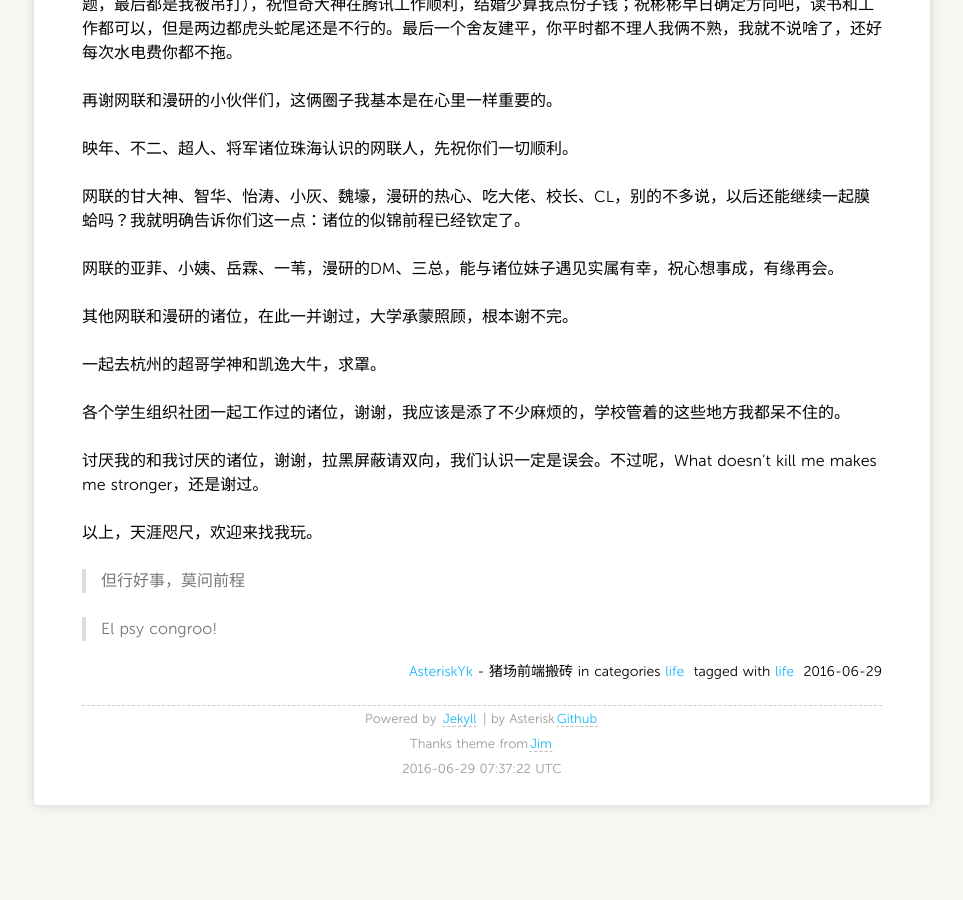
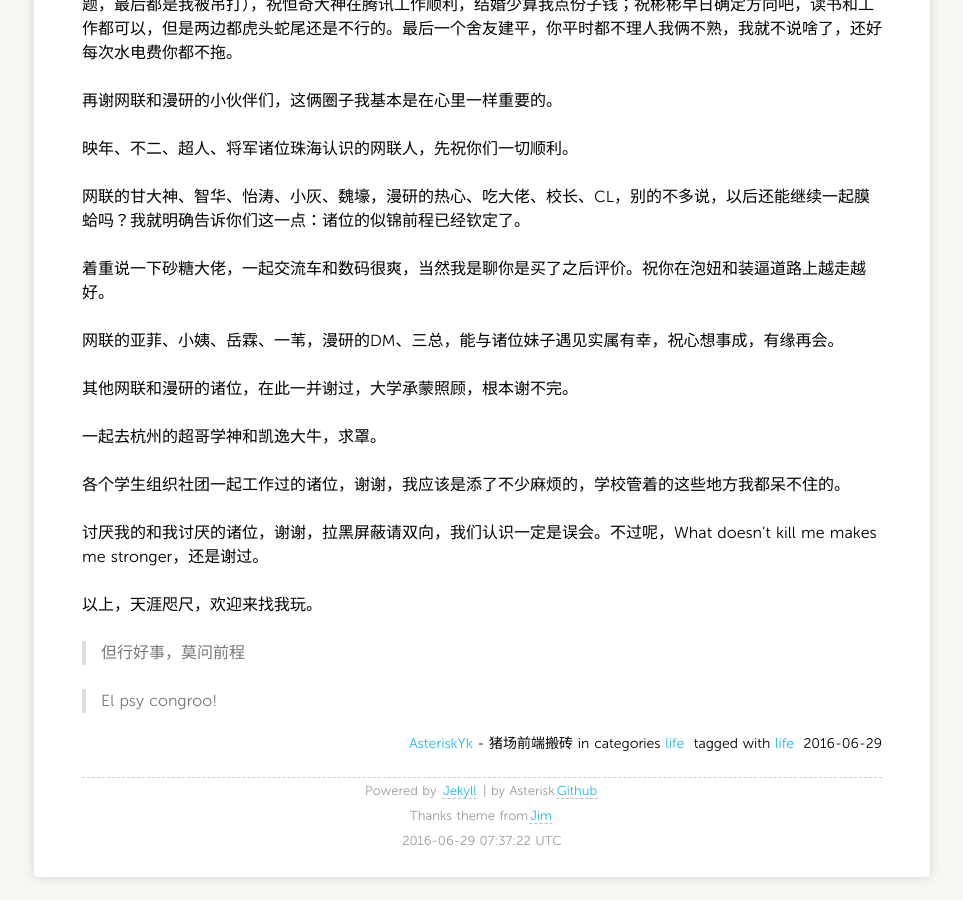
Before and after one commit to asteryk/asteryk.github.io, a Jekyll site: the page built from _posts/2016/2016-6-29-graduate.md, in a window 1280 px wide and 900 px high, scrolled down 2727 px. Shown: the whole window, without its empty margins (158-1121 px from the left). Built offline with Jekyll 4.4.1, drawn with Linux system fonts in a browser that asks for light colours; nearby versions of some CDN libraries; Markdown is read by kramdown in place of the engine named in the settings; comment, search, counter and statistics services are not loaded; before the commit the page ends 3580 px from its top, so only the background shows below that.

Commit message:
small change

```diff
--- a/_posts/2016/2016-6-29-graduate.md
+++ b/_posts/2016/2016-6-29-graduate.md
@@ -104,6 +104,8 @@ tags:
 
 网联的甘大神、智华、怡涛、小灰、魏壕，漫研的热心、吃大佬、校长、CL，别的不多说，以后还能继续一起膜蛤吗？我就明确告诉你们这一点：诸位的似锦前程已经钦定了。
 
+着重说一下砂糖大佬，一起交流车和数码很爽，当然我是聊你是买了之后评价。祝你在泡妞和装逼道路上越走越好。
+
 网联的亚菲、小姨、岳霖、一苇，漫研的DM、三总，能与诸位妹子遇见实属有幸，祝心想事成，有缘再会。
 
 其他网联和漫研的诸位，在此一并谢过，大学承蒙照顾，根本谢不完。
```
